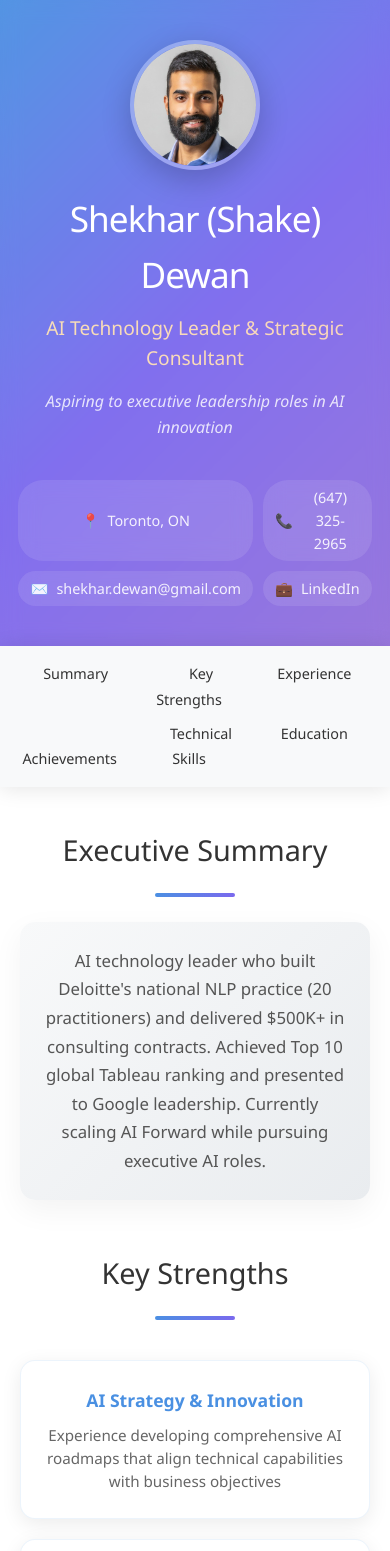
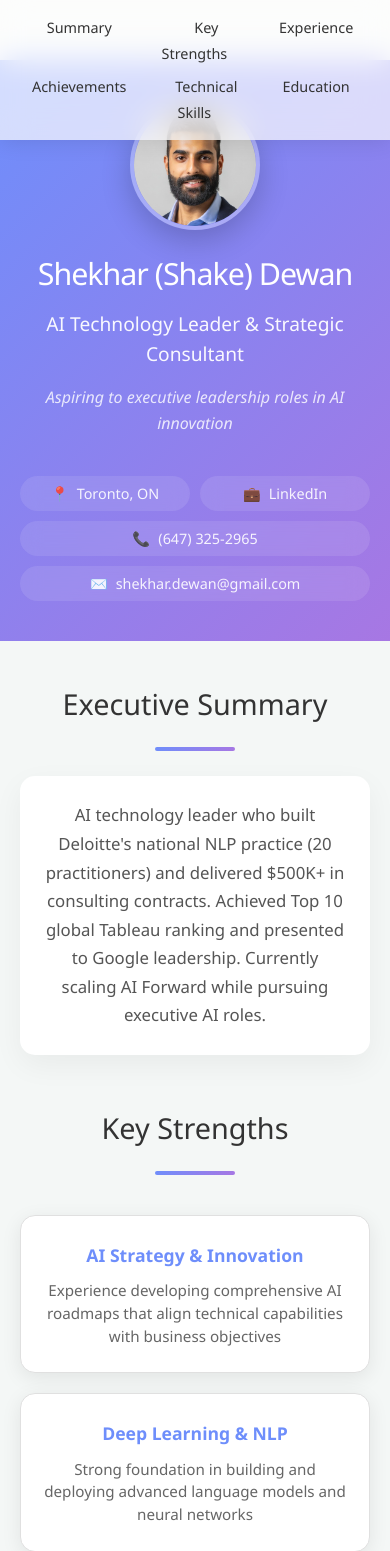
Before and after one commit to ShakeDewan/shakedewan.github.io, a plain HTML site: page index.html in a window 390 px wide. Shown: the top 1551 px of the page. Drawn offline with Linux system fonts and the light colour scheme.

Commit message:
Update index.html
Fixed scrolling issue on top menu.
Made more things on one line, even on mobile.

```diff
--- a/index.html
+++ b/index.html
@@ -15,7 +15,8 @@
             font-family: 'Segoe UI', Tahoma, Geneva, Verdana, sans-serif;
             line-height: 1.6;
             color: #333;
-            background: #ffffff;
+            background: #f4f7f6;
+            padding-top: 80px; /* Added to prevent content from being hidden by the fixed nav */
         }
 
         .container {
@@ -26,23 +27,13 @@
 
         /* Header Section */
         .header {
-            background: linear-gradient(135deg, #4A90E2 0%, #7B68EE 50%, #9370DB 100%);
+            background: linear-gradient(135deg, #6e8efb, #a777e3);
             color: white;
-            padding: 80px 0;
+            padding: 80px 0 40px 0;
             text-align: center;
             position: relative;
             overflow: hidden;
-        }
-
-        .header::before {
-            content: '';
-            position: absolute;
-            top: 0;
-            left: 0;
-            right: 0;
-            bottom: 0;
-            background: rgba(255, 255, 255, 0.05);
-            backdrop-filter: blur(10px);
+            z-index: 1;
         }
 
         .header-content {
@@ -82,6 +73,7 @@
             font-weight: 300;
             margin-bottom: 15px;
             letter-spacing: -1px;
+            white-space: nowrap; /* Keep name on one line */
         }
 
         .header .title {
@@ -89,10 +81,6 @@
             margin-bottom: 20px;
             opacity: 0.95;
             font-weight: 400;
-            background: linear-gradient(45deg, #FFE5B4, #FFDAB9);
-            -webkit-background-clip: text;
-            -webkit-text-fill-color: transparent;
-            background-clip: text;
         }
 
         .header .subtitle {
@@ -130,13 +118,21 @@
 
         /* Navigation */
         .nav {
-            background: rgba(248, 249, 250, 0.95);
+            background: rgba(255, 255, 255, 0.7);
             padding: 20px 0;
             box-shadow: 0 2px 20px rgba(0,0,0,0.1);
-            position: sticky;
+            position: fixed;
             top: 0;
-            z-index: 100;
-            backdrop-filter: blur(10px);
+            left: 0;
+            right: 0;
+            z-index: 1000;
+            backdrop-filter: blur(15px);
+            -webkit-backdrop-filter: blur(15px);
+            transition: background-color 0.3s ease;
+        }
+
+        .nav.scrolled {
+            background: rgba(255, 255, 255, 0.9);
         }
 
         .nav ul {
@@ -157,25 +153,9 @@
             position: relative;
         }
 
-        .nav a::before {
-            content: '';
-            position: absolute;
-            top: 0;
-            left: 0;
-            right: 0;
-            bottom: 0;
-            background: linear-gradient(135deg, #4A90E2, #7B68EE);
-            border-radius: 25px;
-            opacity: 0;
-            transition: opacity 0.3s ease;
-        }
-
-        .nav a:hover::before {
-            opacity: 1;
-        }
-
         .nav a:hover {
             color: white;
+            background: #6e8efb;
             transform: translateY(-2px);
         }
 
@@ -207,7 +187,7 @@
             display: block;
             width: 80px;
             height: 4px;
-            background: linear-gradient(135deg, #4A90E2, #7B68EE);
+            background: linear-gradient(135deg, #6e8efb, #a777e3);
             margin: 20px auto;
             border-radius: 2px;
         }
@@ -220,7 +200,7 @@
             max-width: 950px;
             margin: 0 auto;
             color: #555;
-            background: linear-gradient(135deg, #f8f9fa, #e9ecef);
+            background: #ffffff;
             padding: 40px;
             border-radius: 15px;
             box-shadow: 0 10px 30px rgba(0,0,0,0.05);
@@ -241,34 +221,16 @@
             text-align: center;
             transition: all 0.4s ease;
             box-shadow: 0 5px 20px rgba(0,0,0,0.08);
-            border: 1px solid rgba(74, 144, 226, 0.1);
-            position: relative;
-            overflow: hidden;
-        }
-
-        .strength-item::before {
-            content: '';
-            position: absolute;
-            top: 0;
-            left: 0;
-            right: 0;
-            height: 4px;
-            background: linear-gradient(135deg, #4A90E2, #7B68EE);
-            transform: scaleX(0);
-            transition: transform 0.4s ease;
-        }
-
-        .strength-item:hover::before {
-            transform: scaleX(1);
+            border: 1px solid #e0e0e0;
         }
 
         .strength-item:hover {
             transform: translateY(-8px);
-            box-shadow: 0 15px 40px rgba(74, 144, 226, 0.15);
+            box-shadow: 0 15px 40px rgba(110, 142, 251, 0.2);
         }
 
         .strength-item h3 {
-            color: #4A90E2;
+            color: #6e8efb;
             margin-bottom: 15px;
             font-size: 1.3rem;
             font-weight: 600;
@@ -282,35 +244,17 @@
         /* Experience */
         .experience-item {
             background: white;
-            border-left: 5px solid #4A90E2;
+            border-left: 5px solid #6e8efb;
             padding: 35px;
             margin-bottom: 30px;
             border-radius: 0 15px 15px 0;
             box-shadow: 0 8px 25px rgba(0,0,0,0.08);
             transition: all 0.3s ease;
-            position: relative;
-            overflow: hidden;
-        }
-
-        .experience-item::before {
-            content: '';
-            position: absolute;
-            top: 0;
-            left: -5px;
-            width: 5px;
-            height: 100%;
-            background: linear-gradient(135deg, #4A90E2, #7B68EE);
-            transform: scaleY(0);
-            transition: transform 0.3s ease;
-        }
-
-        .experience-item:hover::before {
-            transform: scaleY(1);
         }
 
         .experience-item:hover {
             transform: translateX(15px);
-            box-shadow: 0 12px 35px rgba(74, 144, 226, 0.12);
+            box-shadow: 0 12px 35px rgba(110, 142, 251, 0.15);
         }
 
         .job-header {
@@ -334,19 +278,19 @@
         }
 
         .company {
-            color: #4A90E2;
+            color: #6e8efb;
             font-weight: 600;
             font-size: 1.1rem;
         }
 
         .job-period {
-            background: linear-gradient(135deg, #e9ecef, #f8f9fa);
+            background: #f4f7f6;
             padding: 10px 18px;
             border-radius: 25px;
             font-size: 0.9rem;
             color: #666;
             white-space: nowrap;
-            border: 1px solid rgba(74, 144, 226, 0.1);
+            border: 1px solid #e0e0e0;
         }
 
         .job-description {
@@ -373,7 +317,7 @@
         }
 
         .achievement-item {
-            background: linear-gradient(135deg, #4A90E2, #7B68EE);
+            background: linear-gradient(135deg, #6e8efb, #a777e3);
             color: white;
             padding: 30px;
             border-radius: 15px;
@@ -382,7 +326,7 @@
             font-size: 1.05rem;
             line-height: 1.6;
             transition: transform 0.3s ease;
-            box-shadow: 0 8px 25px rgba(74, 144, 226, 0.3);
+            box-shadow: 0 8px 25px rgba(110, 142, 251, 0.3);
         }
 
         .achievement-item:hover {
@@ -403,7 +347,7 @@
             border-radius: 15px;
             text-align: center;
             box-shadow: 0 8px 25px rgba(0,0,0,0.08);
-            border: 1px solid rgba(74, 144, 226, 0.1);
+            border: 1px solid #e0e0e0;
             transition: transform 0.3s ease;
         }
 
@@ -412,7 +356,7 @@
         }
 
         .skill-category h3 {
-            color: #4A90E2;
+            color: #6e8efb;
             margin-bottom: 20px;
             font-size: 1.2rem;
             font-weight: 600;
@@ -426,17 +370,17 @@
         }
 
         .skill-tag {
-            background: linear-gradient(135deg, #f8f9fa, #e9ecef);
+            background: #f4f7f6;
             color: #333;
             padding: 8px 15px;
             border-radius: 20px;
             font-size: 0.9rem;
-            border: 1px solid rgba(74, 144, 226, 0.2);
+            border: 1px solid #e0e0e0;
             transition: all 0.3s ease;
         }
 
         .skill-tag:hover {
-            background: linear-gradient(135deg, #4A90E2, #7B68EE);
+            background: linear-gradient(135deg, #6e8efb, #a777e3);
             color: white;
             transform: scale(1.05);
         }
@@ -448,11 +392,11 @@
             border-radius: 15px;
             margin-bottom: 25px;
             box-shadow: 0 8px 25px rgba(0,0,0,0.08);
-            border: 1px solid rgba(74, 144, 226, 0.1);
+            border: 1px solid #e0e0e0;
         }
 
         .education-item h3 {
-            color: #4A90E2;
+            color: #6e8efb;
             margin-bottom: 15px;
             font-size: 1.3rem;
             font-weight: 600;
@@ -489,6 +433,10 @@
 
         /* Responsive Design */
         @media (max-width: 768px) {
+            body {
+                padding-top: 60px; /* Adjust for smaller nav */
+            }
+
             .header {
                 padding: 40px 0;
             }
@@ -524,15 +472,21 @@
             }
 
             .contact-info {
-                grid-template-columns: repeat(2, 1fr);
+                display: grid;
+                grid-template-columns: 1fr 1fr; /* Revert to a 2-column grid */
                 gap: 10px;
-                display: grid;
             }
 
             .contact-item {
                 padding: 6px 12px;
                 font-size: 0.9rem;
                 justify-content: center;
+            }
+
+            /* Make phone and email span the full width of the grid */
+            .contact-phone,
+            .contact-email {
+                grid-column: 1 / -1;
             }
 
             .nav {
@@ -687,6 +641,13 @@
             }
         }
 
+        /* Added for very small screens to prevent name overflow */
+        @media (max-width: 400px) {
+            .header h1 {
+                font-size: 1.9rem;
+            }
+        }
+
         /* Smooth scrolling */
         html {
             scroll-behavior: smooth;
@@ -703,6 +664,18 @@
             .section {
                 page-break-inside: avoid;
             }
+        }
+
+        /* Scroll Animations */
+        .section {
+            opacity: 0;
+            transform: translateY(30px);
+            transition: all 0.8s ease;
+        }
+
+        .section.visible {
+            opacity: 1;
+            transform: translateY(0);
         }
     </style>
 </head>
@@ -723,21 +696,21 @@
                 </div>
 
                 <div class="contact-info">
-                    <div class="contact-item">
+                    <div class="contact-item contact-location">
                         <span>📍</span>
                         <span>Toronto, ON</span>
                     </div>
-                    <div class="contact-item">
+                    <div class="contact-item contact-linkedin">
+                        <span>💼</span>
+                        <a href="https://www.linkedin.com/in/shake-dewan/" target="_blank" style="color: inherit; text-decoration: none;">LinkedIn</a>
+                    </div>
+                    <div class="contact-item contact-phone">
                         <span>📞</span>
                         <a href="tel:+16473252965" style="color: inherit; text-decoration: none;">(647) 325-2965</a>
                     </div>
-                    <div class="contact-item">
+                    <div class="contact-item contact-email">
                         <span>✉️</span>
                         <a href="mailto:shekhar.dewan@gmail.com" style="color: inherit; text-decoration: none;">shekhar.dewan@gmail.com</a>
-                    </div>
-                    <div class="contact-item">
-                        <span>💼</span>
-                        <a href="https://www.linkedin.com/in/shake-dewan/" target="_blank" style="color: inherit; text-decoration: none;">LinkedIn</a>
                     </div>
                 </div>
             </div>
@@ -1014,43 +987,26 @@
         });
 
         // Enhanced scroll animations
-        const observerOptions = {
-            threshold: 0.1,
-            rootMargin: '0px 0px -50px 0px'
-        };
-
-        const observer = new IntersectionObserver(function(entries) {
-            entries.forEach(entry => {
+        const observer = new IntersectionObserver((entries) => {
+            entries.forEach((entry) => {
                 if (entry.isIntersecting) {
-                    entry.target.style.opacity = '1';
-                    entry.target.style.transform = 'translateY(0)';
+                    entry.target.classList.add('visible');
                 }
             });
-        }, observerOptions);
+        });
 
-        // Observe all sections for animations
-        document.querySelectorAll('.section').forEach(section => {
-            section.style.opacity = '0';
-            section.style.transform = 'translateY(30px)';
-            section.style.transition = 'all 0.8s ease';
+        const allSections = document.querySelectorAll('.section');
+        allSections.forEach((section) => {
             observer.observe(section);
         });
 
-        // Add stagger effect to grid items
-        document.querySelectorAll('.strengths-grid .strength-item, .achievements-grid .achievement-item, .skills-container .skill-category').forEach((item, index) => {
-            item.style.opacity = '0';
-            item.style.transform = 'translateY(20px)';
-            item.style.transition = `all 0.6s ease ${index * 0.1}s`;
-
-            observer.observe(item);
-        });
-
-        // Parallax effect for header
+        // Add scrolled class to nav
         window.addEventListener('scroll', () => {
-            const scrolled = window.pageYOffset;
-            const header = document.querySelector('.header');
-            if (header) {
-                header.style.transform = `translateY(${scrolled * 0.3}px)`;
+            const nav = document.querySelector('.nav');
+            if (window.scrollY > 50) {
+                nav.classList.add('scrolled');
+            } else {
+                nav.classList.remove('scrolled');
             }
         });
     </script>
```
